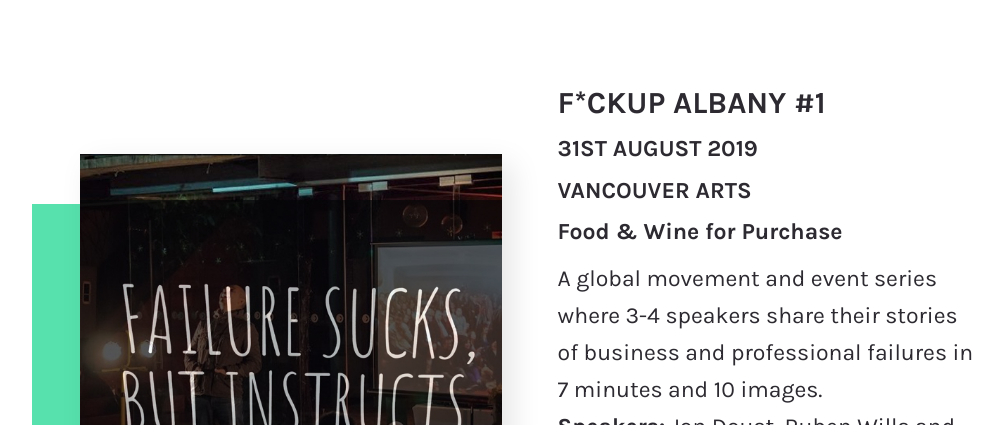
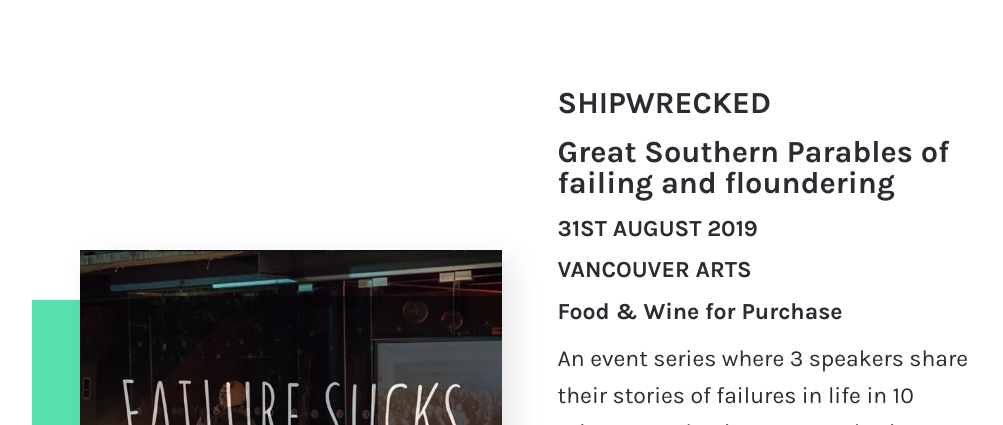
Before and after one commit to leondelpech/fathomweek, a plain HTML site: page index.html in a window 1280 px wide. Shown: the part 375-800 px from the top of the page, without its empty margins (110-1113 px from the left). Drawn offline with Linux system fonts and the light colour scheme.

Commit message:
Updates to Wording

```diff
--- a/index.html
+++ b/index.html
@@ -49,14 +49,15 @@
                     </div>
                 </div>
                 <div class="grid-column span-half pt3 pb3 mobile-m order-2">
-                    <h3>F*CKUP ALBANY #1 </h3>
+                    <h3>SHIPWRECKED</h3>
+                    <h3>Great Southern Parables of failing and floundering</h3>
                     <h4>31ST AUGUST 2019</h4>
                     <h4>VANCOUVER ARTS</h4>
 
                     <h4>Food & Wine for Purchase</h4>
-                    <p>A global movement and event series where 3-4 speakers share their stories of business and professional failures in 7 minutes and 10 images.
+                    <p>An event series where 3 speakers share their stories of failures in life in 10 minutes and 12 images. By sharing these stories we are looking to celebrate the most important part of acutally doing something. The reality that we sometimes stuff up.
                         <br>
-                    </p><strong>Speakers:</strong> Jon Doust, Ruben Wills and TBA</p>
+                    </p><strong>Speakers:</strong> Jon Doust, Ruben Wills and Wiebke Ebeling</p>
                     <br>
                     <h4>6PM-7:30PM</h4>
                     <h4>$5 ENTRY</h4>
```
